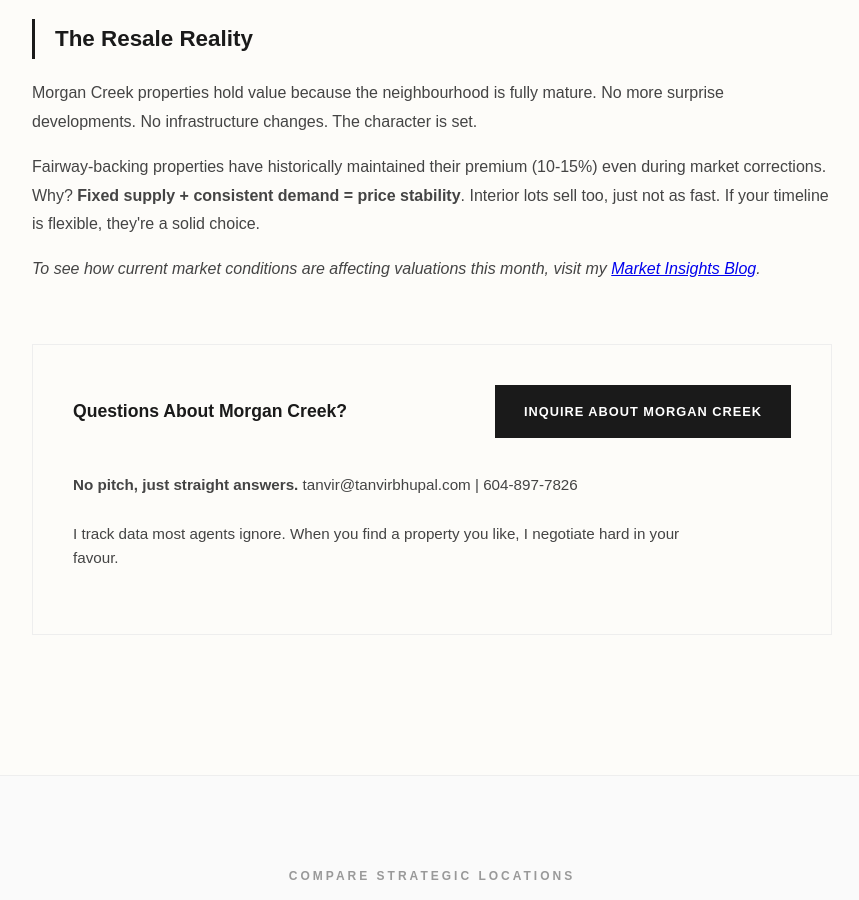
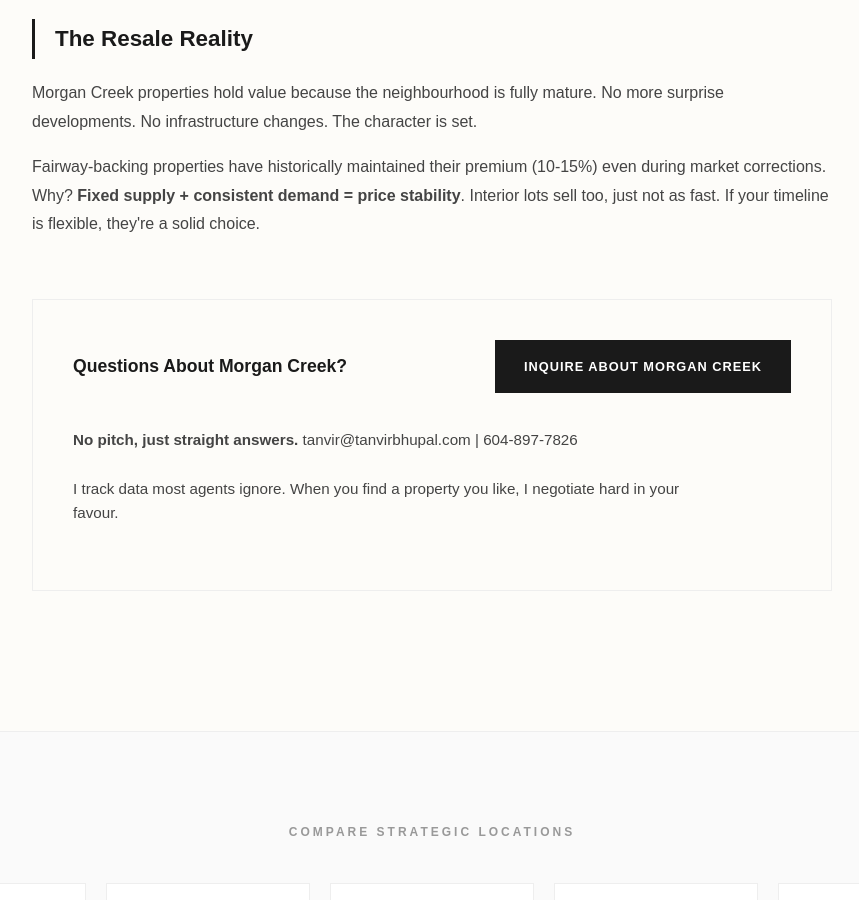
Before and after one commit to gvancouverhomes/tanvirbhupal-site, a Jekyll site: the page built from neighbourhoods/morgan-creek.md, in a window 1280 px wide and 900 px high, scrolled down 2258 px. Shown: the whole window, without its empty margins (208-1067 px from the left). Built offline with Jekyll 4.4.1, drawn with Linux system fonts in a browser that asks for light colours.

Commit message:
remove link to page that doesnt exist

```diff
--- a/neighbourhoods/morgan-creek.md
+++ b/neighbourhoods/morgan-creek.md
@@ -103,7 +103,6 @@ permalink: /neighbourhoods/morgan-creek/
     <p>Morgan Creek properties hold value because the neighbourhood is fully mature. No more surprise developments. No infrastructure changes. The character is set.</p>
     <p>Fairway-backing properties have historically maintained their premium (10-15%) even during market corrections. Why? <strong>Fixed supply + consistent demand = price stability</strong>. Interior lots sell too, just not as fast. If your timeline is flexible, they're a solid choice.</p>
 
-    <p><em>To see how current market conditions are affecting valuations this month, visit my <a href="/blog/">Market Insights Blog</a>.</em></p>
   </section>
 
   <section class="audit-card" aria-labelledby="audit-heading">
```
